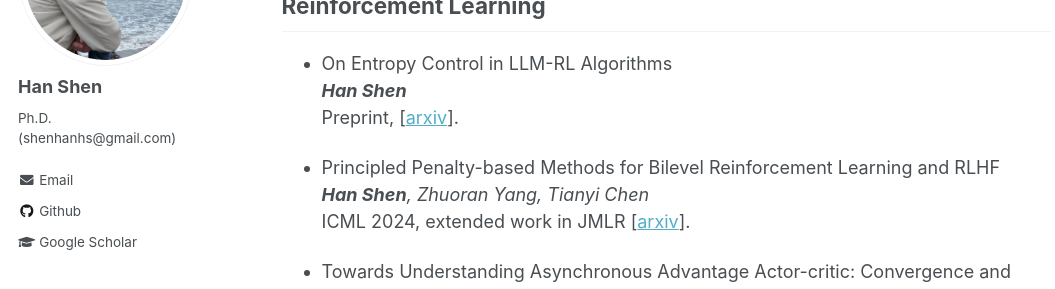
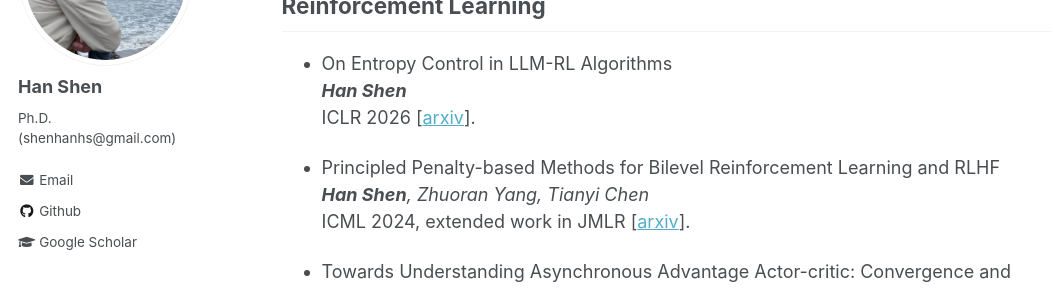
Before and after one commit to hanshen95/hanshen95.github.io, a Jekyll site: the page built from _pages/markdown.md, in a window 1280 px wide and 900 px high, scrolled down 1319 px. Shown: the part 153-442 px from the top of the window, without its empty margins (0-1055 px from the left). Built offline with Jekyll 4.4.1, drawn with Linux system fonts in a browser that asks for light colours.

Commit message:
Update markdown.md

```diff
--- a/_pages/markdown.md
+++ b/_pages/markdown.md
@@ -56,7 +56,7 @@
 
 * On Entropy Control in LLM-RL Algorithms \
 *<b>Han Shen</b>*\
-Preprint, [[arxiv](https://arxiv.org/abs/2509.03493)].
+ICLR 2026 [[arxiv](https://arxiv.org/abs/2509.03493)].
 
 * Principled Penalty-based Methods for Bilevel Reinforcement Learning and RLHF \
 *<b>Han Shen</b>, Zhuoran Yang, Tianyi Chen*\
```
